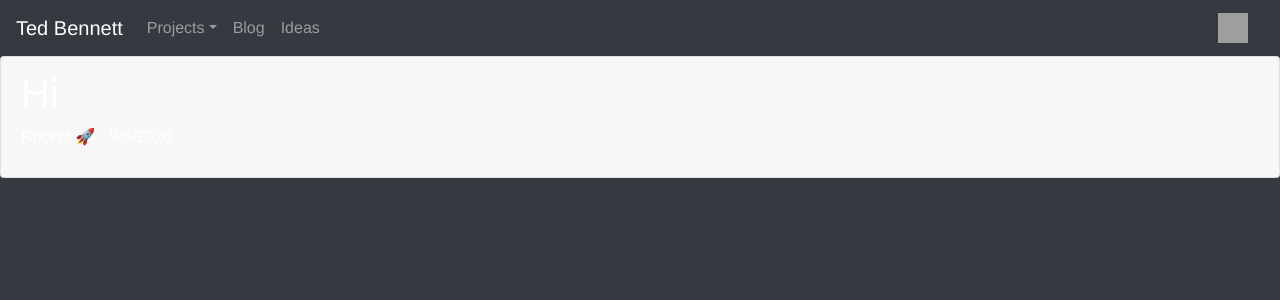
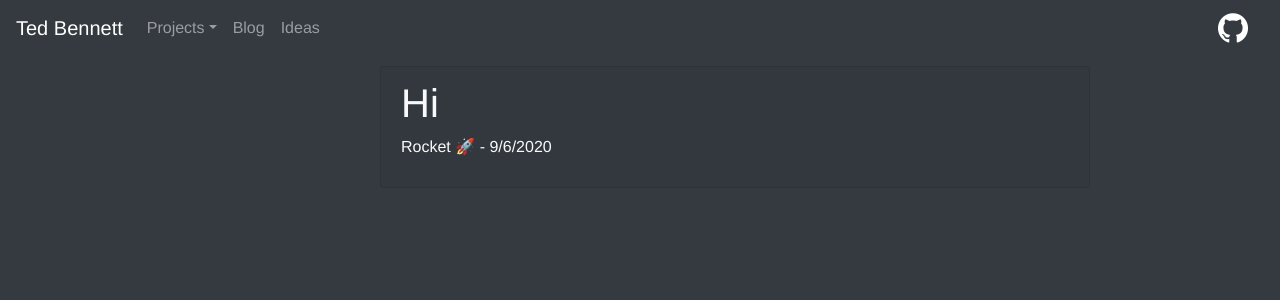
Before and after one commit to tedbennett/tedbennett.github.io, a React (Create React App) app: page /blog in a window 1280 px wide. Shown: the top 300 px of the page. Built offline with nearby package versions, Linux system fonts and the light colour scheme; grey boxes are pictures that could not be loaded.

Commit message:
Update img paths

```diff
--- a/src/components/BlogPost/BlogPost.tsx
+++ b/src/components/BlogPost/BlogPost.tsx
@@ -14,7 +14,7 @@ const BlogPost: React.FC<BlogProps> = ({
   project,
   date,
 }: BlogProps) => (
-  <Card>
+  <Card className="bg-dark text-light">
     <Accordion.Toggle as={Card.Header} eventKey="0">
       <h1>{title}</h1>
       <p>{`${project} - ${date.toLocaleDateString('en-US')}`}</p>
--- a/src/components/Blogs/Blogs.tsx
+++ b/src/components/Blogs/Blogs.tsx
@@ -1,11 +1,23 @@
 import React from 'react';
-import { Accordion } from 'react-bootstrap';
+import {
+  Accordion, Container, Row, Col,
+} from 'react-bootstrap';
 import BlogPost from '../BlogPost/BlogPost';
 
 const Blogs: React.FC = () => (
-  <Accordion>
-    <BlogPost title="Hi" body="Body" project="Rocket 🚀" date={new Date()} />
-  </Accordion>
+  <Container>
+    <Row className="justify-content-md-center">
+      <Col lg={2} />
+      <Col lg={8}>
+        <div className="padded">
+          <Accordion>
+            <BlogPost title="Hi" body="Body" project="Rocket 🚀" date={new Date()} />
+          </Accordion>
+        </div>
+      </Col>
+    </Row>
+
+  </Container>
 );
 
 export default Blogs;
--- a/src/components/NavigationBar/NavigationBar.tsx
+++ b/src/components/NavigationBar/NavigationBar.tsx
@@ -3,7 +3,7 @@ import Navbar from 'react-bootstrap/Navbar';
 import Nav from 'react-bootstrap/Nav';
 import NavDropdown from 'react-bootstrap/NavDropdown';
 import { Link } from 'react-router-dom';
-import logo from '../img/github-logo.png';
+import logo from '../../img/github-logo.png';
 
 const NavigationBar: React.FC = () => (
   <Navbar bg="dark" variant="dark" expand="lg" sticky="top">
--- a/src/components/Page/Page.tsx
+++ b/src/components/Page/Page.tsx
@@ -8,8 +8,8 @@ import Card from 'react-bootstrap/Card';
 
 import ReactMarkdown from 'react-markdown';
 
-import githubLogo from '../img/github-logo.png';
-import appStoreLogo from '../img/appStore-logo.svg';
+import githubLogo from '../../img/github-logo.png';
+import appStoreLogo from '../../img/appStore-logo.svg';
 
 import './Page.css';
 
--- a/src/components/Projects/Projects.tsx
+++ b/src/components/Projects/Projects.tsx
@@ -1,8 +1,8 @@
 import React from 'react';
 import Page from '../Page/Page';
 
-import fridgy1 from '../img/fridgy-1.png';
-import fridgy2 from '../img/fridgy-2.png';
+import fridgy1 from '../../img/fridgy-1.png';
+import fridgy2 from '../../img/fridgy-2.png';
 
 const Fridgy: React.FC = () => (
   <Page
```
